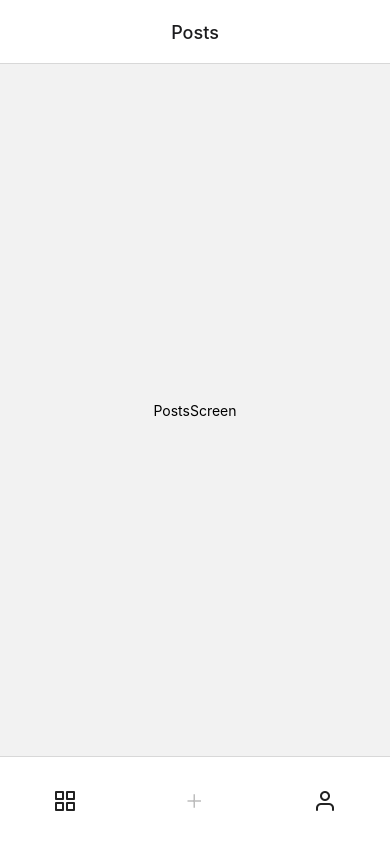
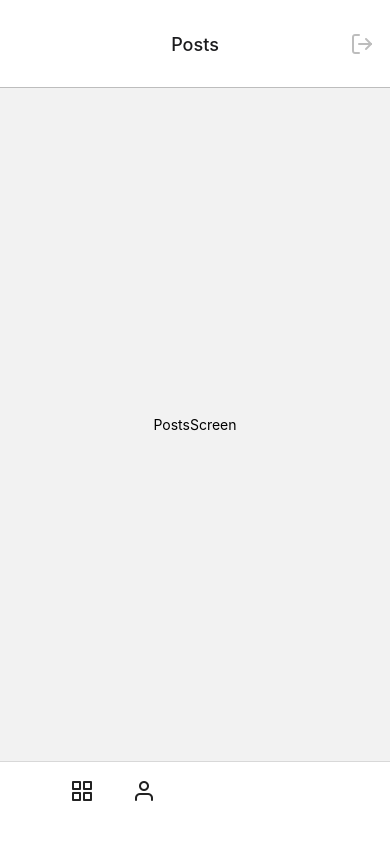
Before and after one commit to Pribalt/goit-react-native-hw, a React Native app: screen /Home in a window 390 px wide. Built offline with nearby package versions, Linux system fonts and the light colour scheme.

Commit message:
fix Home

```diff
--- a/Screens/auth/LoginScreen.js
+++ b/Screens/auth/LoginScreen.js
@@ -96,11 +96,7 @@ export default function LoginScreen() {
               >
                 <Text style={styles.btnSignInTitle}>Sign in</Text>
               </TouchableOpacity>
-              <TouchableOpacity
-                onPress={() => {
-                  navigation.navigate("Register");
-                }}
-              >
+              <TouchableOpacity onPress={() => navigation.navigate("Register")}>
                 <Text style={styles.linkText}>
                   Don't have an account?{" "}
                   <Text
--- a/Screens/auth/RegistrationScreen.js
+++ b/Screens/auth/RegistrationScreen.js
@@ -133,11 +133,7 @@ export default function RegistrationScreen() {
               >
                 <Text style={styles.btnRegisterTitle}>Register</Text>
               </TouchableOpacity>
-              <TouchableOpacity
-                onPress={() => {
-                  navigation.navigate("Login");
-                }}
-              >
+              <TouchableOpacity onPress={() => navigation.navigate("Login")}>
                 <Text style={styles.linkText}>
                   Already have an account?{" "}
                   <Text
--- a/Screens/mainScreen/Home.js
+++ b/Screens/mainScreen/Home.js
@@ -1,58 +1,130 @@
 import React from "react";
+import { useNavigation } from "@react-navigation/native";
 import { createBottomTabNavigator } from "@react-navigation/bottom-tabs";
-// import { useNavigation } from "@react-navigation/native";
 import { Feather, Ionicons } from "@expo/vector-icons";
-// import { TouchableOpacity } from "react-native";
+import { TouchableOpacity, StyleSheet } from "react-native";
 import PostsScreen from ".//PostsScreen";
 import CreatePostsScreen from ".//CreatePostsScreen";
 import ProfileScreen from ".//ProfileScreen";
+import { View } from "react-native";
 
 const Home = () => {
   const MainTab = createBottomTabNavigator();
-  //   const navigation = useNavigation();
+  const navigation = useNavigation();
 
   return (
     <MainTab.Navigator
       screenOptions={{
+        headerTitleAlign: "center",
         tabBarShowLabel: false,
-        headerTitleAlign: "center",
         tabBarActiveBackgroundColor: "#FFFFFF",
-        tabBarStyle: { height: 88 },
+        tabBarStyle: {
+          height: 83,
+          paddingTop: 9,
+          paddingBottom: 34,
+        },
       }}
     >
       <MainTab.Screen
+        name="Posts"
+        component={PostsScreen}
         options={{
+          headerRight: () => (
+            <TouchableOpacity
+              activeOpacity={0.7}
+              onPress={() => navigation.navigate("Login")}
+            >
+              <Feather
+                name="log-out"
+                size={24}
+                color="#BDBDBD"
+                style={{ marginRight: 16 }}
+              />
+            </TouchableOpacity>
+          ),
+          headerStyle: styles.header,
+          tabBarItemStyle: { flex: 0, width: 40, height: 40, marginLeft: 82 },
           tabBarIcon: ({ focused, color, size }) => (
+            <View>
               <Feather name="grid" size={24} color="#212121" />
+            </View>
           ),
         }}
-        name="Posts"
-        component={PostsScreen}
       />
       <MainTab.Screen
+        name="Create"
+        component={CreatePostsScreen}
         options={{
+          headerLeft: () => (
+            <TouchableOpacity
+              activeOpacity={0.7}
+              onPress={() => navigation.navigate("Posts")}
+            >
+              <Feather
+                name="arrow-left"
+                size={24}
+                color="#212121"
+                style={{ marginLeft: 16 }}
+              />
+            </TouchableOpacity>
+          ),
+          headerStyle: styles.header,
+          tabBarItemStyle: {
+            flex: 0,
+            width: 70,
+            height: 40,
+            marginLeft: 31,
+            backgroundColor: "#FF6C00",
+            borderRadius: 20,
+          },
           tabBarIcon: ({ focused, color, size }) => (
+            <View>
               <Ionicons
                 name="add"
+                borderRadius={20}
                 size={24}
-              color={focused ? "#FFFFFF" : "#BDBDBD"}
+                color="#FFFFFF"
               />
+            </View>
           ),
         }}
-        name="Create"
-        component={CreatePostsScreen}
       />
       <MainTab.Screen
+        name="Profile"
+        component={ProfileScreen}
         options={{
+          headerRight: () => (
+            <TouchableOpacity
+              activeOpacity={0.7}
+              onPress={() => navigation.navigate("Login")}
+            >
+              <Feather
+                name="log-out"
+                size={24}
+                color="#BDBDBD"
+                style={{ marginRight: 16 }}
+              />
+            </TouchableOpacity>
+          ),
+          headerStyle: styles.header,
+          tabBarItemStyle: { flex: 0, width: 40, height: 40, marginLeft: 31 },
           tabBarIcon: ({ focused, color, size }) => (
+            <View>
               <Feather name="user" size={24} color="#212121" />
+            </View>
           ),
         }}
-        name="Profile"
-        component={ProfileScreen}
       />
     </MainTab.Navigator>
   );
 };
 
+const styles = StyleSheet.create({
+  header: {
+    height: 88,
+    borderBottomColor: "#BDBDBD",
+    borderBottomWidth: 1,
+  },
+});
+
 export default Home;
```
Lines whose indentation alone changed are shown as unchanged.
